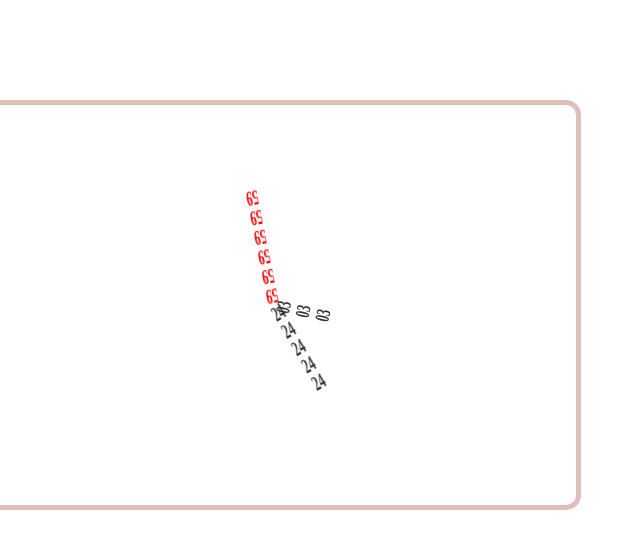
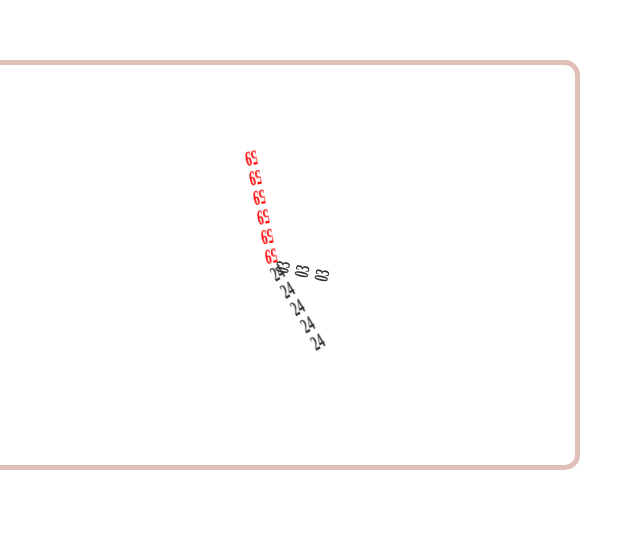
Before and after one commit to joshi-exe/ronin-clock, a plain HTML site: page src/index.html in a window 1280 px wide. Shown: the part 110-658 px from the top of the page, without its empty margins (0-644 px from the left). Drawn offline with Linux system fonts and the light colour scheme.

Commit message:
Update index.html
update margins

```diff
--- a/src/index.html
+++ b/src/index.html
@@ -15,8 +15,8 @@
       transform: rotate(90deg); /* Rotate 90 degrees to the right */
       border: 5px solid #E0BFB8;
       border-radius: 15px;
-      margin-top: 7vw;
-      margin-left: 4vw;
+      margin-top: 50px;
+      margin-left: 50px;
     }
 
     .hand {
```
